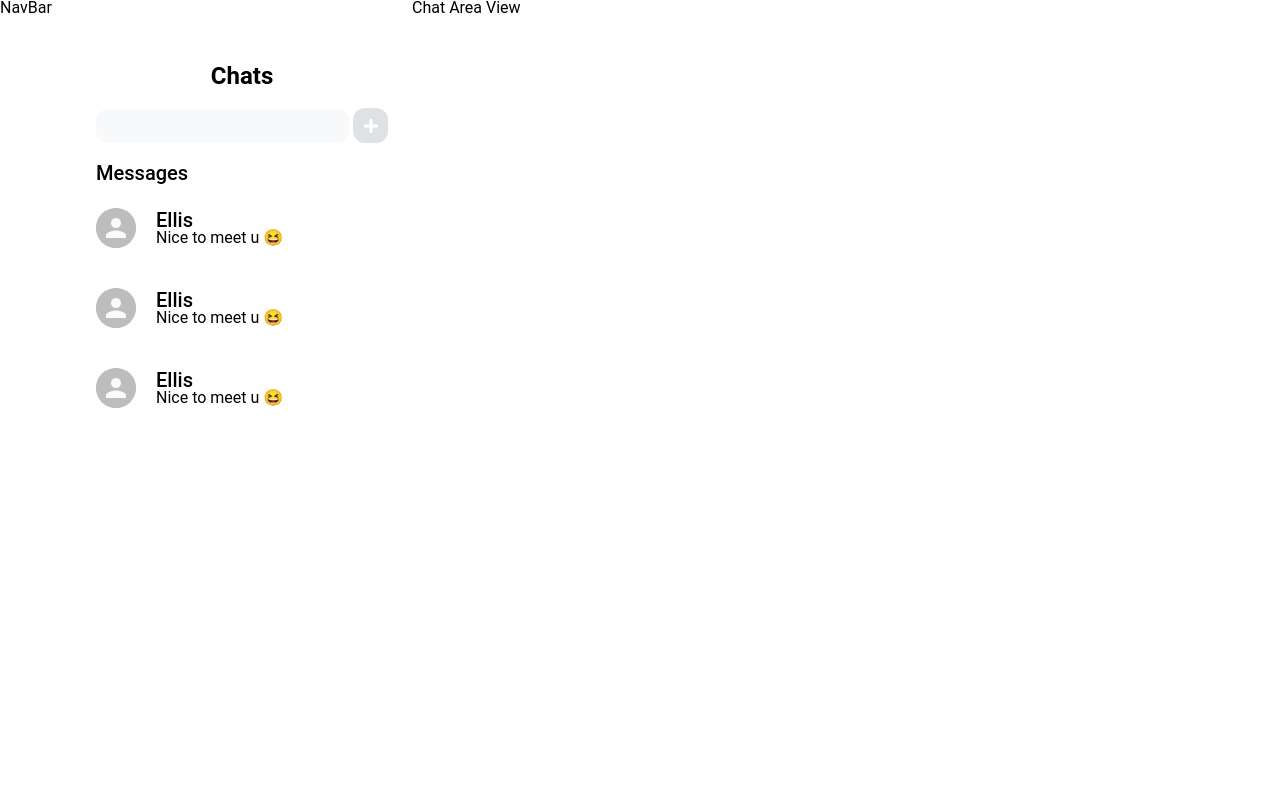
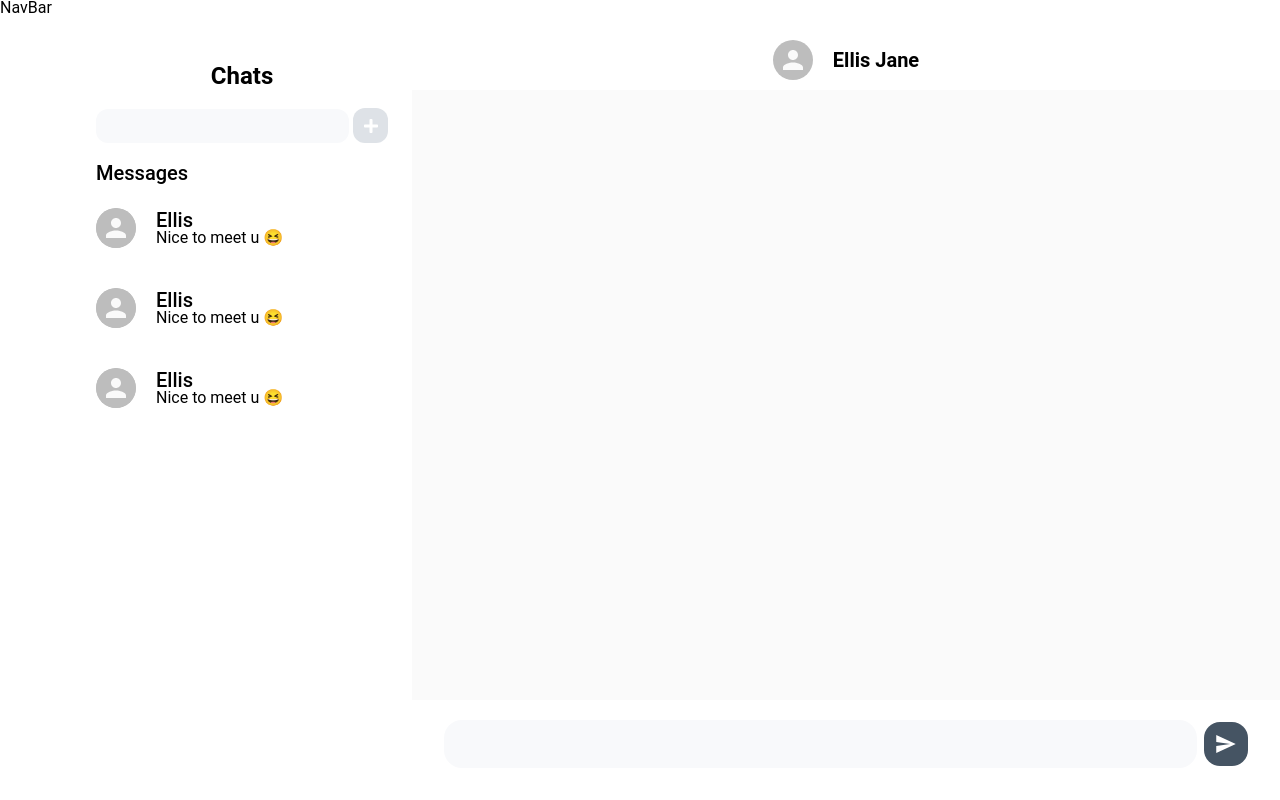
Before and after one commit to IamMrandrew/duplex, a React (Create React App) app in the folder client/: page / in a window 1280 px wide. Built offline with nearby package versions, Linux system fonts and the light colour scheme.

Commit message:
feat: chatarea

```diff
--- a/client/src/components/GlobalStyle.tsx
+++ b/client/src/components/GlobalStyle.tsx
@@ -23,7 +23,7 @@ export const COLOR = {
     light: '#FFFFFF', // White
     box: '#F8F9FB', // Searchbar, Input background
     lightgrey: '#DEE2E7', // Button
-    grey: '#FCFCFC',
+    palegrey: '#FAFAFA',
   },
   primary: {
     main: '#8C9DAF',
--- a/client/src/views/ChatArea.tsx
+++ b/client/src/views/ChatArea.tsx
@@ -1,17 +1,102 @@
 import React, { ReactElement } from 'react'
+import styled from 'styled-components/macro'
+import { Avatar } from '@material-ui/core'
+import { COLOR } from '../components/GlobalStyle'
+import { IoMdSend } from 'react-icons/io'
 
 type Props = {
   children?: ReactElement
 }
 
-const ChatArea = (props: Props): ReactElement => {
-  const { children, ...rest } = props
+const ChatArea: React.FC<Props> = (props) => {
   return (
-    <>
-      Chat Area View
-      {children}
-    </>
+    <Wrapper>
+      <Header>
+        <TitleWrapper>
+          <Icon></Icon>
+          <Name>Ellis Jane</Name>
+        </TitleWrapper>
+      </Header>
+      <Content></Content>
+      <InputWrapper>
+        <Input />
+        <InputButton>
+          <IoMdSend />
+        </InputButton>
+      </InputWrapper>
+    </Wrapper>
   )
 }
 
 export default ChatArea
+
+const Wrapper = styled.div`
+  background-color: ${COLOR.bg.palegrey};
+`
+
+const Header = styled.div`
+  padding-top: 40px;
+  padding-bottom: 10px;
+  display: flex;
+  align-items: center;
+  justify-content: space-around;
+  background-color: ${COLOR.bg.light};
+`
+
+const TitleWrapper = styled.div`
+  display: flex;
+  align-items: center;
+
+  > :nth-child(1) {
+    margin-right: 20px;
+  }
+`
+
+const Content = styled.div`
+  overflow-y: scroll;
+  height: calc(100vh - 90px - 100px);
+  padding: 8px 32px;
+`
+
+const Icon = styled(Avatar)``
+
+const Name = styled.span`
+  font-size: 20px;
+  font-weight: 700;
+`
+
+const InputWrapper = styled.div`
+  display: flex;
+  align-items: center;
+  padding: 20px 32px;
+  padding-bottom: 32px;
+  background-color: ${COLOR.bg.light};
+`
+
+const Input = styled.input`
+  width: 100%;
+  border: none;
+  background-color: ${COLOR.bg.box};
+  padding: 15px;
+  border-radius: 18px;
+  outline: none;
+  font-size: 16px;
+`
+
+const InputButton = styled.button`
+  background-color: ${COLOR.primary.shaded};
+  padding: 10px;
+  border: none;
+  outline: none;
+  border-radius: 16px;
+  display: flex;
+  justify-content: center;
+  align-items: center;
+  margin-left: 7px;
+  cursor: pointer;
+
+  > svg {
+    color: ${COLOR.bg.light};
+    font-size: 24px;
+  }
+`
```
